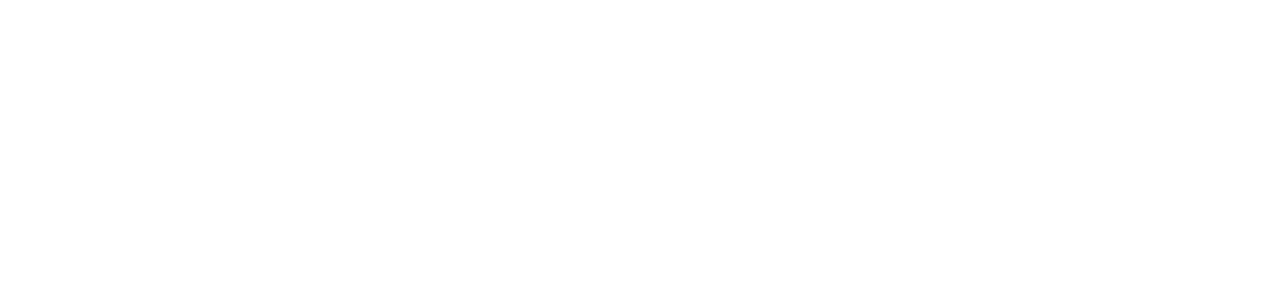
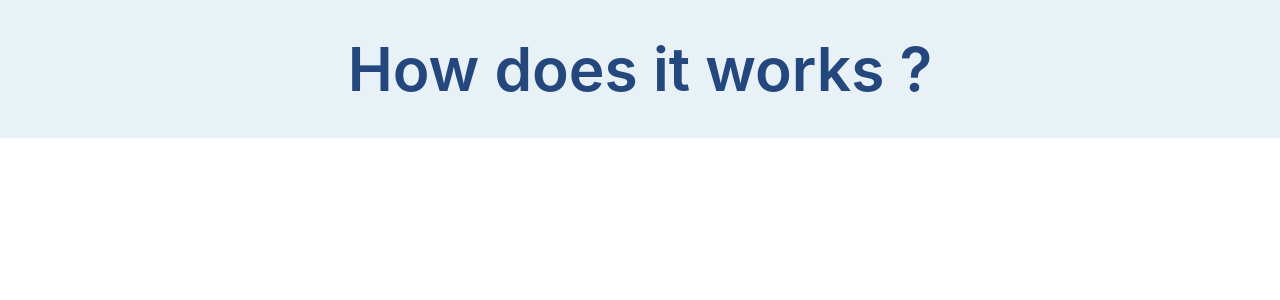
Before and after one commit to hrik2001/psoc2022-landing, a Next.js app: page / in a window 1280 px wide. Shown: the top 300 px of the page. Built offline with nearby package versions, Linux system fonts and the light colour scheme.

Commit message:
work-section boilerplate

```diff
--- /dev/null
+++ b/components/WorkSection.tsx
@@ -0,0 +1,19 @@
+import React from "react";
+import styles from "../styles/Work.module.scss";
+
+const WorkSection = () => {
+  return (
+    <section className={styles.workSection}>
+      <section>
+        <h2 className={styles.workHeading}>How does it works ? </h2>
+        <div className={styles.workCardContainer}>
+          {[1, 2, 3].map((item, index) => {
+            return <div key={index}></div>;
+          })}
+        </div>
+      </section>
+    </section>
+  );
+};
+
+export default WorkSection;
--- a/pages/index.tsx
+++ b/pages/index.tsx
@@ -1,14 +1,15 @@
-import type { NextPage } from 'next'
-import Head from 'next/head'
-import Image from 'next/image'
-import styles from '../styles/Home.module.scss'
+import type { NextPage } from "next";
+import Head from "next/head";
+import Image from "next/image";
+import WorkSection from "../components/WorkSection";
+import styles from "../styles/Home.module.scss";
 
 const Home: NextPage = () => {
   return (
     <div className={styles.container}>
+      <WorkSection />
+    </div>
+  );
+};
 
-    </div>
-  )
-}
-
-export default Home
+export default Home;
--- a/styles/Home.module.scss
+++ b/styles/Home.module.scss
@@ -1,3 +1,3 @@
 .container {
-  padding: 0 2rem;
+  // padding: 0 2rem;
 }
--- /dev/null
+++ b/styles/Work.module.scss
@@ -0,0 +1,27 @@
+$lightBlue :#E8F2F6;
+$darkBlue : #24487E;
+
+.workSection{
+    background-color: $lightBlue;
+    height: max-content;
+    overflow: auto;
+
+    section{
+        width: 80%;
+        margin :1rem auto;
+    }
+
+    .workHeading{
+        font-size: 3.775rem;
+        color:$darkBlue;
+        margin:2rem auto 1rem;
+        text-align: center;
+        font-weight: 600;
+    }
+
+    .workCardContainer{
+        display: flex;
+        flex-direction: row;
+        justify-content: center;
+    }
+}
```
Also changed, not shown: 1 other file (tests, documents, lock files or other folders).
